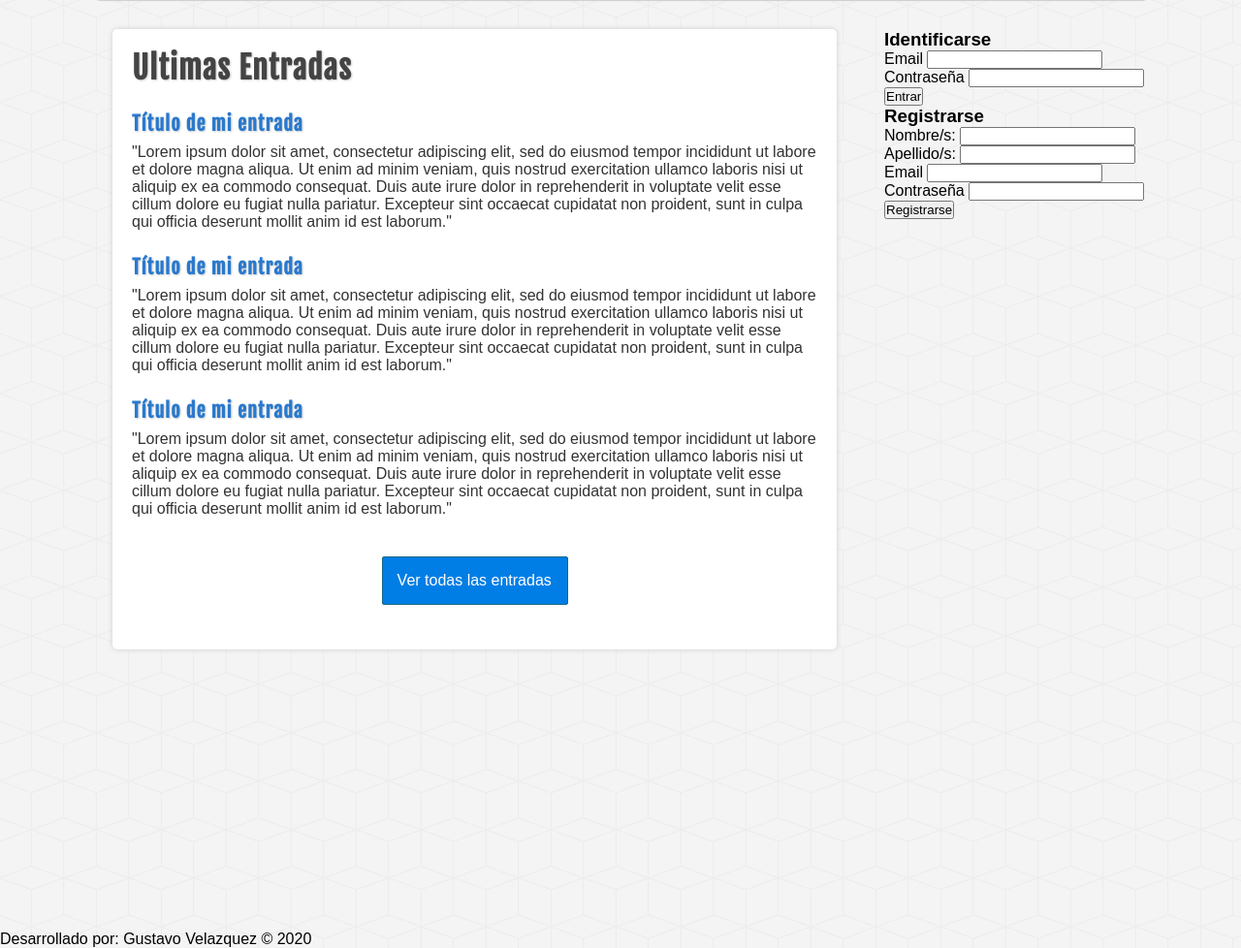
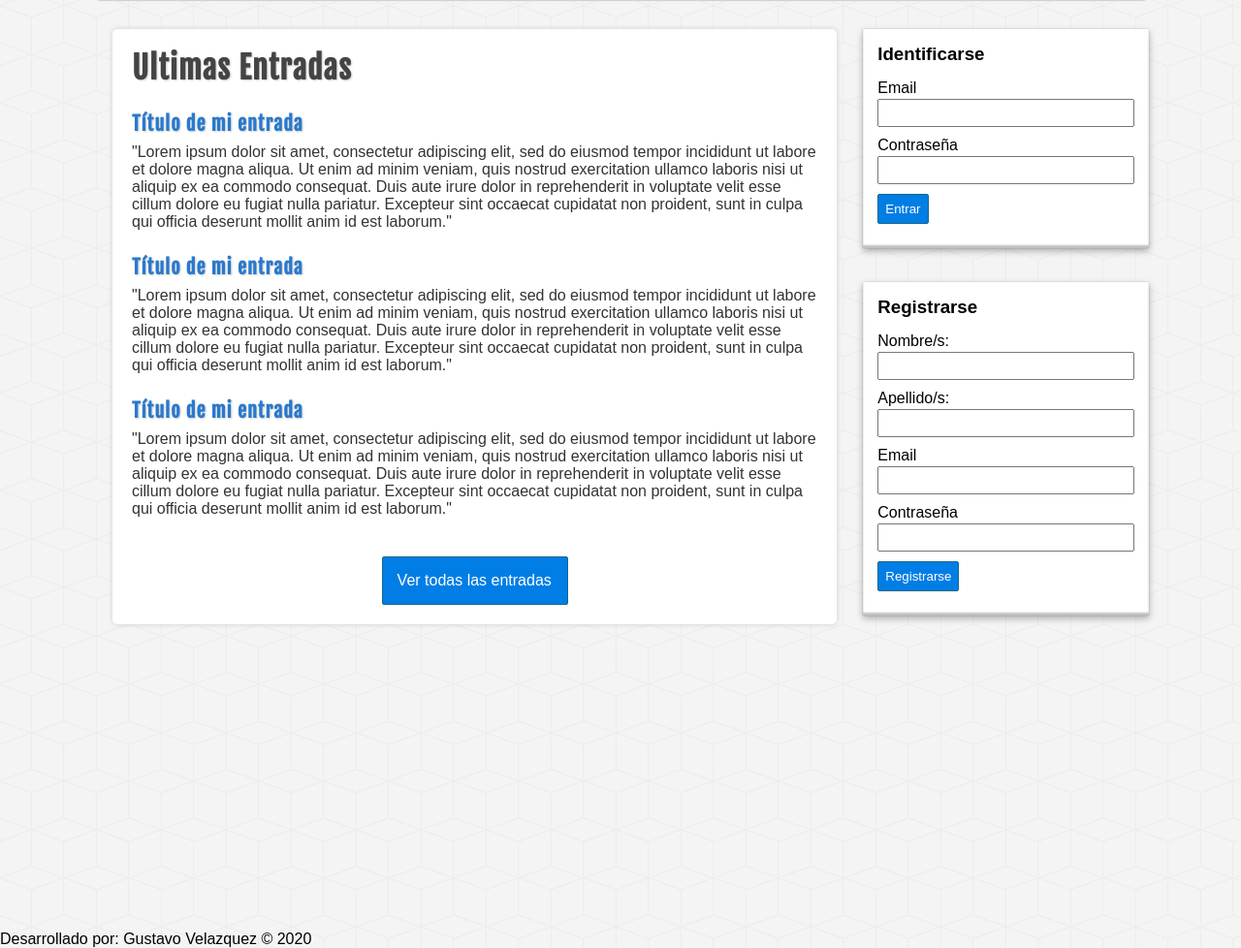
Before and after one commit to GustavoVelazquezSaavedra/proyecto-php, a PHP site: page / in a window 1280 px wide. Shown: the part 157-1135 px from the top of the page at 97% size. Run offline with PHP 8.4, Linux system fonts and the light colour scheme.

Commit message:
maquetando css los formularios

```diff
--- a/assets/css/style.css
+++ b/assets/css/style.css
@@ -102,16 +102,63 @@ body{
 
 #sidebar{
     float: right;
-    width: 25%;
+    width: 27%;
     min-height: 900px;
 }
+
+.block-aside{
+    display: block;
+    width: 90%;
+    margin:0px auto;
+    margin-bottom: 35px;
+    background: white;
+    padding: 15px;
+    box-shadow: 0px 0px 1px rgba(0,0,0,0.3),0px 3px 7px rgba(0,0,0,0.3),0px 1px 0px #ffffff inset,0px -3px 2px rgba(0,0,0,0.25) inset;
+}
+
+.block-aside h3{
+    margin-bottom: 15px;
+}
+
+label,
+input[type="text"],
+input[type="email"],
+input[type="password"]{
+    display: block;
+    width: 95%;
+    margin-top: 2px;
+    margin-bottom: 2px;
+}
+
+input[type="text"],
+input[type="email"],
+input[type="password"]{
+   padding: 5px;
+   margin-bottom: 10px;
+}
+
+input[type="button"],
+input[type="submit"]{
+    margin-top: 5px;
+    margin-bottom: 10px;
+    display: block;
+    border-radius: 2px;
+    color: white;
+    background: #007ee5;
+    border: 1px solid #156785;
+    cursor: pointer;
+    padding: 7px;
+}
+
+
+
 
 /*PRINCIPAL*/
 
 #principal{
     float: left;
     width: 65%;
-    min-height: 600px;
+    min-height: 567px;
     background: white;
     border-radius: 5px;
     box-shadow: 0px 0px 5px #ccc;
```
